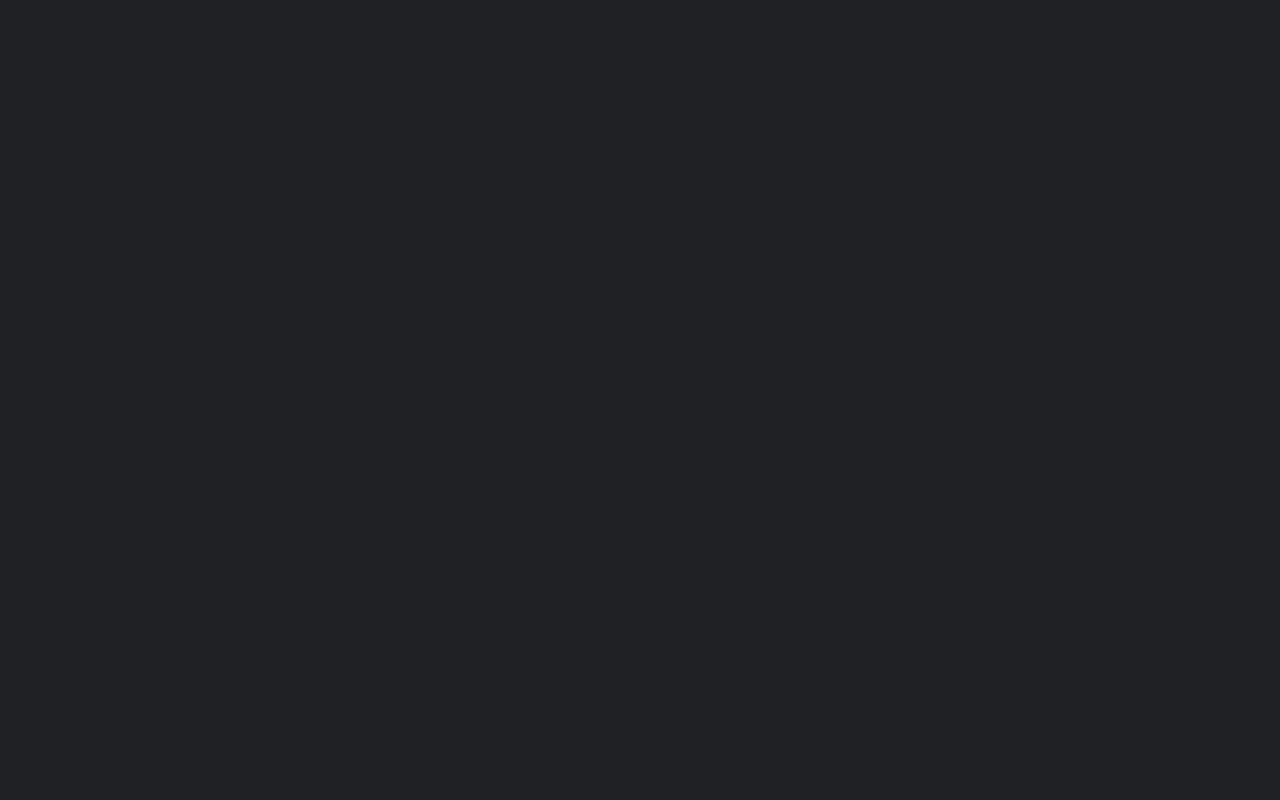
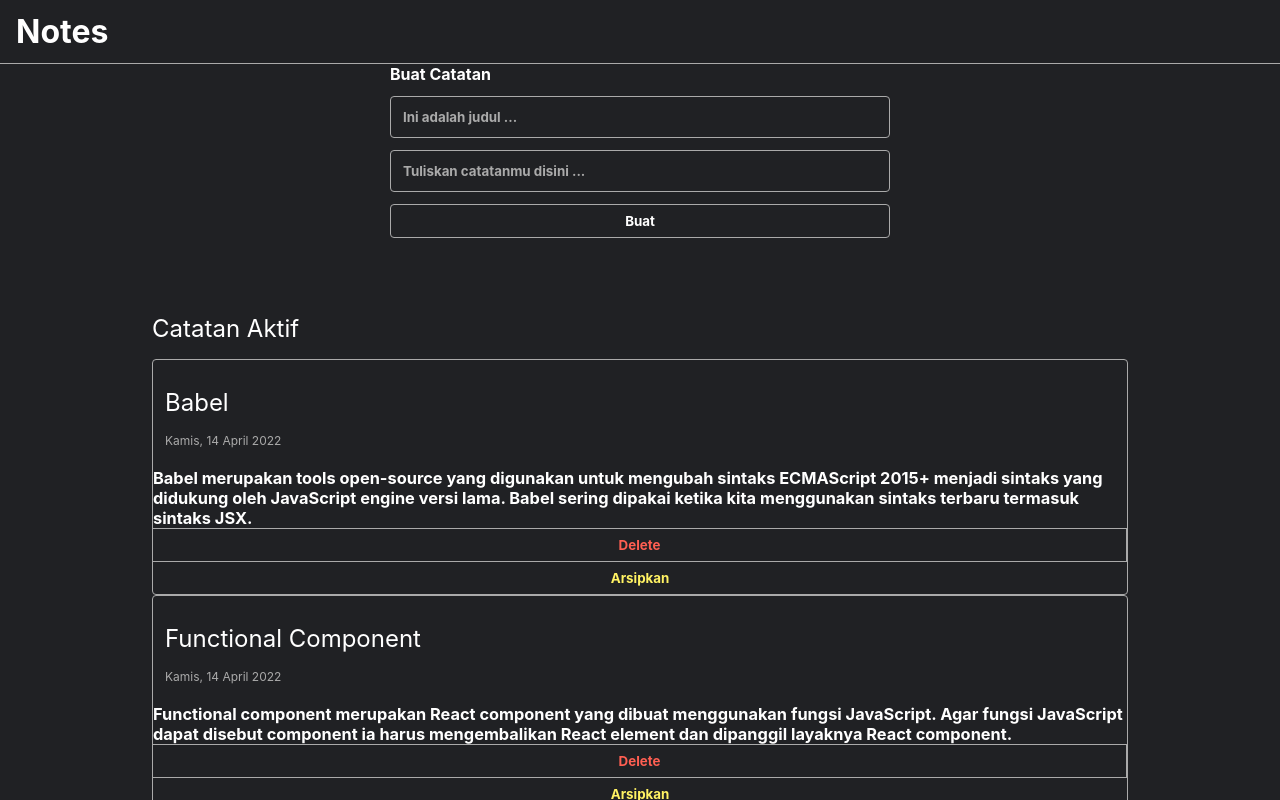
Before and after one commit to Lunanr/Notes, a React (Vite) app: page / in a window 1280 px wide. Shown: the top 800 px of the page. Built offline with nearby package versions, Linux system fonts and the light colour scheme.

Commit message:
update some code

```diff
--- /dev/null
+++ b/src/components/ArchiveButton.jsx
@@ -0,0 +1,7 @@
+import React from "react";
+
+function ArchiveButton({id, archive}){
+    return <button className="note-item__archive-button" onClick={() => archive(id)}>Arsipkan</button>
+}
+
+export default ArchiveButton;
--- /dev/null
+++ b/src/components/DeleteButton.jsx
@@ -0,0 +1,7 @@
+import React from "react";
+
+function DeleteButton({id, onDelete}){
+    return <button className="note-item__delete-button" onClick={() => onDelete(id)}>Delete</button>
+}
+
+export default DeleteButton;
--- a/src/components/NoteApp.jsx
+++ b/src/components/NoteApp.jsx
@@ -1,13 +1,44 @@
 import React from "react";
 import NoteList from "./NoteList";
-import { getInitialData, showFormattedDate } from "../utils/index.js";
+import NoteInput from "./NoteInput";
+import { getInitialData, showFormattedDate } from "../utils/index";
 
-function NoteApp(){
-    const notes = getInitialData();
+class NoteApp extends React.Component{
+    constructor(props){
+        super(props);
+        this.state = {
+            notes: getInitialData(),
+        }
 
-    return(
-        <NoteList notes={notes}/>
-    );
+        this.onDeleteHandler = this.onDeleteHandler.bind(this);
+        this.onArchiveHandler = this.onArchiveHandler.bind(this);
+    }
+
+    onDeleteHandler(id){
+        const notes = this.state.notes.filter(note => note.id !== id);
+        this.setState({notes});
+    }
+
+    onArchiveHandler(id){
+        const notes = this.state.notes.filter(note => note.id !== id);
+        this.setState({notes});
+    }
+
+    render(){
+        const formatedNotes = this.state.notes.map((note) => ({...note, createdAt:showFormattedDate(note.createdAt)}))
+        return(
+            <React.Fragment>
+            <div className="note-app__header">
+                <h1>Notes</h1>
+            </div>
+            <NoteInput/>
+            <div className="note-app__body">
+                <h2>Catatan Aktif</h2>
+                <NoteList notes={formatedNotes} onDelete={this.onDeleteHandler} onArchive={this.onArchiveHandler}/>
+            </div>
+            </React.Fragment>
+        );
+    }
 }
 
 export default NoteApp;
--- /dev/null
+++ b/src/components/NoteInput.jsx
@@ -0,0 +1,21 @@
+import React from "react";
+
+class NoteInput extends React.Component{
+    constructor(props){
+        super(props);
+
+    }
+
+    render(){
+        return(
+            <form className="note-input">
+                <p className="note-input__title">Buat Catatan</p>
+                <input type="text" placeholder="Ini adalah judul ..."/>
+                <input type="textarea" placeholder="Tuliskan catatanmu disini ..."/>
+                <button type="submit">Buat</button>
+            </form>
+        )
+    }
+}
+
+export default NoteInput;
--- a/src/components/NoteItem.jsx
+++ b/src/components/NoteItem.jsx
@@ -1,12 +1,16 @@
 import React from "react";
 import NoteItemHeader from "./NoteItemHeader";
 import NotesItemBody from "./NotesItemBody";
+import DeleteButton from "./DeleteButton";
+import ArchiveButton from "./ArchiveButton";
 
-function NoteItem({title,date,body}){
+function NoteItem({title, createdAt, body, id, onDelete, onArchive}){
     return(
         <div className="note-item">
-            <NoteItemHeader title={title} date={date} />
+            <NoteItemHeader title={title} createdAt={createdAt} />
             <NotesItemBody body={body} />
+            <DeleteButton id={id} onDelete={onDelete}/>
+            <ArchiveButton id={id} onArchive={onArchive}/>
         </div>
     );
 }
--- a/src/components/NoteItemHeader.jsx
+++ b/src/components/NoteItemHeader.jsx
@@ -1,10 +1,10 @@
 import React from "react";
 
-function NoteItemHeader ({title,date}){
+function NoteItemHeader ({title,createdAt}){
     return(
         <div className="note-item__content">
             <h2 className="note-item__title">{title}</h2>
-            <p className="note-item__date">{date}</p>
+            <p className="note-item__date">{createdAt}</p>
         </div>
     );
 }
--- a/src/components/NoteList.jsx
+++ b/src/components/NoteList.jsx
@@ -1,16 +1,22 @@
 import React from "react";
 import NoteItem from "./NoteItem";
 
-function NoteList ({notes}){
+function NoteList ({notes, onDelete, onArchive}){
     return(
         <div className="note-list">
-            {
-                notes.map((note) => {
+            {notes.length > 0 ? (
+                notes.map((note) => (
                     <NoteItem
-                    key={note.id} {...note}
-                    />
-                })
-            }
+                    key={note.id}
+                    id={note.id}
+                    createdAt={note.createdAt}
+                    onDelete={onDelete}
+                    onArchive={onArchive}
+                    {...note}/>
+                ))
+            ) : (
+                <p className="note-list__empty-message">Tidak Ada Catatan.</p>
+            )}
         </div>
     );
 }
```
